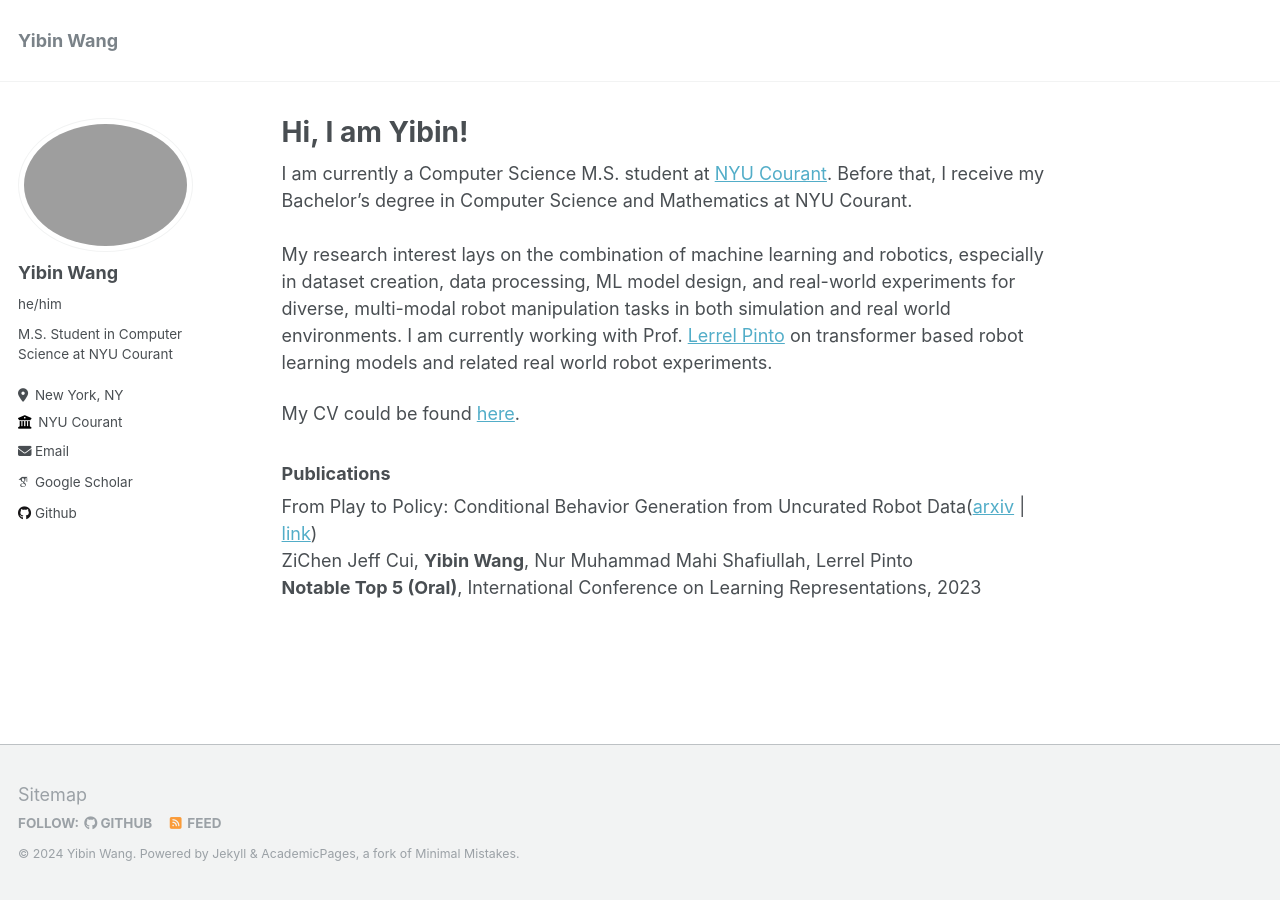
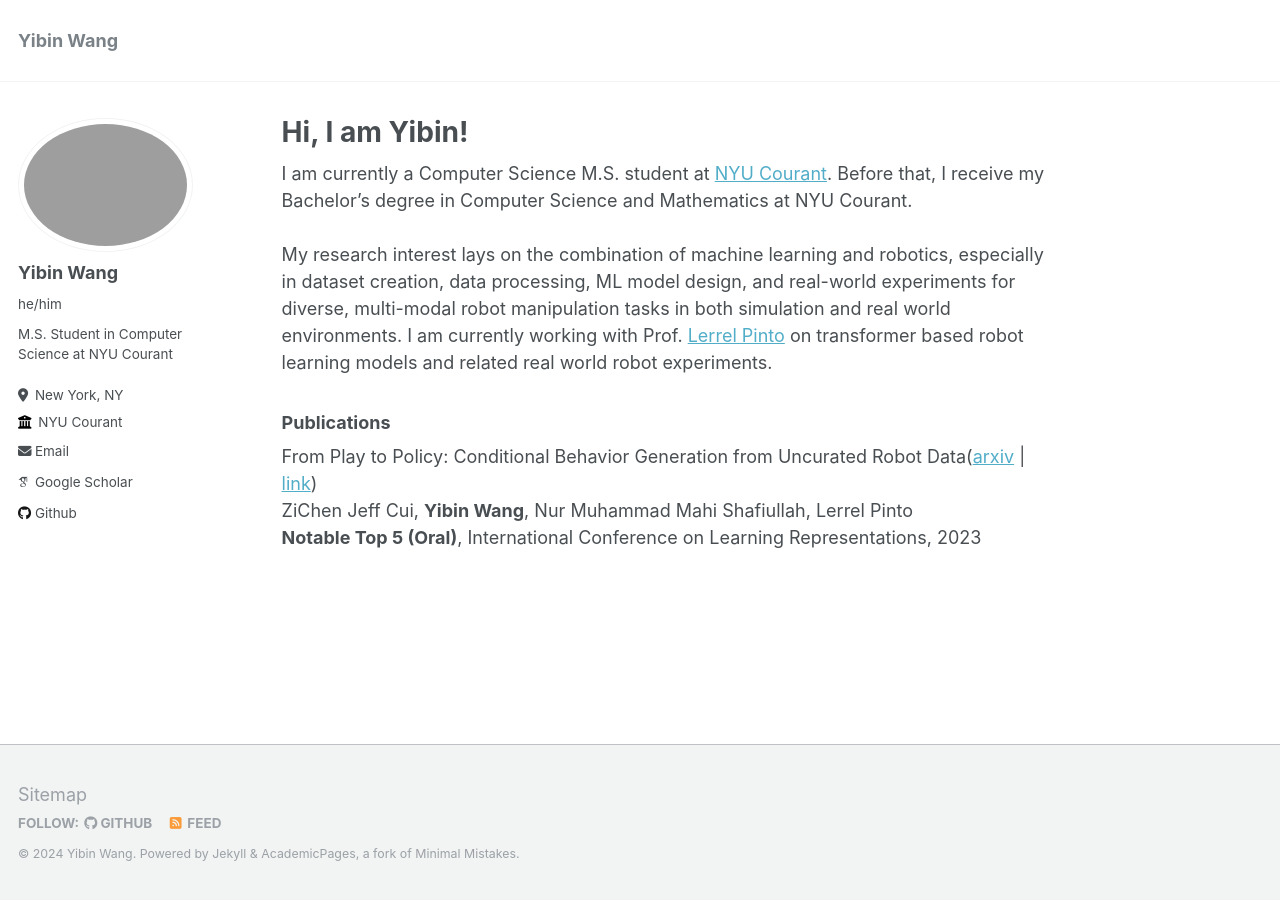
Before and after one commit to WYB929/WYB929.github.io, a Jekyll site: the page built from _pages/about.md, in a window 1280 px wide. Built offline with Jekyll 4.4.1, drawn with Linux system fonts in a browser that asks for light colours; some web fonts are replaced.

Commit message:
remove cv for now

```diff
--- a/_pages/about.md
+++ b/_pages/about.md
@@ -11,7 +11,7 @@ I am currently a Computer Science M.S. student at [NYU Courant](https://cs.nyu.e
 <br>
 My research interest lays on the combination of machine learning and robotics, especially in dataset creation, data processing, ML model design, and real-world experiments for diverse, multi-modal robot manipulation tasks in both simulation and real world environments. I am currently working with Prof. [Lerrel Pinto](https://www.lerrelpinto.com) on transformer based robot learning models and related real world robot experiments.
 
-My CV could be found [here](https://wyb929.github.io/files/CV_Yibin_Wang.pdf).
+<!-- My CV could be found [here](https://wyb929.github.io/files/CV_Yibin_Wang.pdf). -->
 
 ### Publications
 From Play to Policy: Conditional Behavior Generation from Uncurated Robot Data([arxiv](https://arxiv.org/abs/2210.10047) | [link](https://play-to-policy.github.io)) <br>
```
